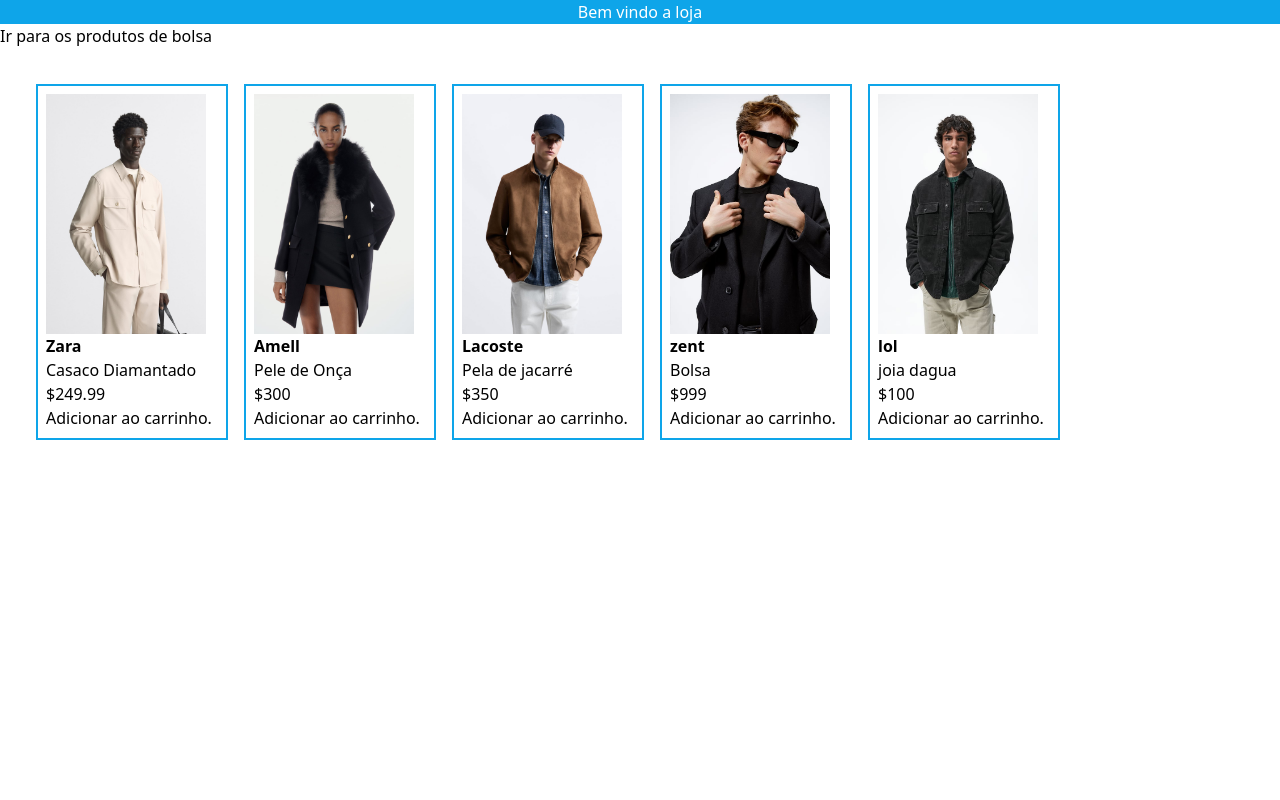
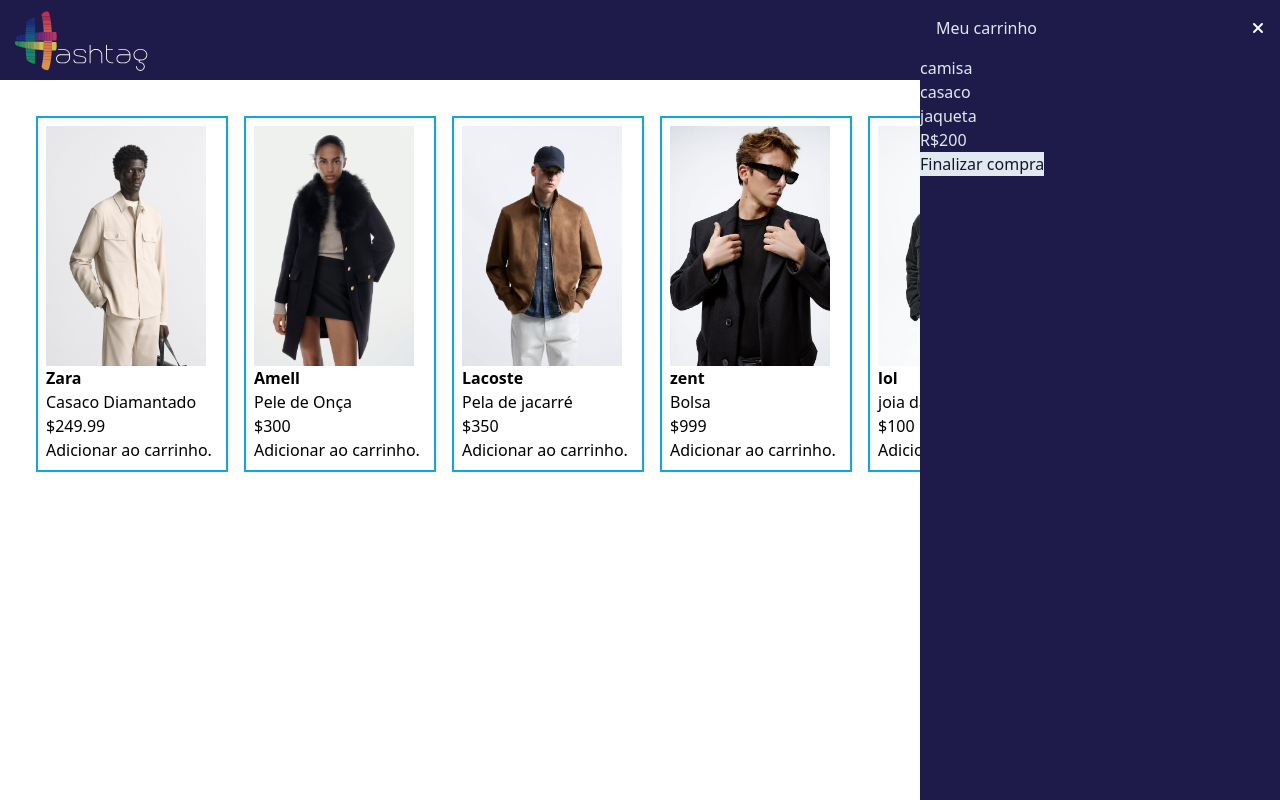
Before and after one commit to iarleyibiapina/MiniCurso-E-commerce, a website built with Vite: page index.html in a window 1280 px wide. Built offline with nearby package versions, Linux system fonts and the light colour scheme.

Commit message:
fix: estrutura pastas

```diff
--- a/index.html
+++ b/index.html
@@ -6,16 +6,57 @@
     <meta name="viewport" content="width=device-width, initial-scale=1.0" />
     <title>E-commerce</title>
     <!-- <link rel="stylesheet" href="./assets/style/style.css" /> -->
-    <link rel="stylesheet" href="./assets/style/output.css" />
+    <link rel="stylesheet" href="./src/style/output.css" />
+    <!-- link CDNJS serve para melhorar desempenho -->
+    <link
+      rel="stylesheet"
+      href="https://cdnjs.cloudflare.com/ajax/libs/font-awesome/6.4.2/css/all.min.css"
+      integrity="sha512-z3gLpd7yknf1YoNbCzqRKc4qyor8gaKU1qmn+CShxbuBusANI9QpRohGBreCFkKxLhei6S9CQXFEbbKuqLg0DA=="
+      crossorigin="anonymous"
+      referrerpolicy="no-referrer"
+    />
   </head>
   <body>
-    <header>
-      <h1 class="bg-sky-500 text-white text-center">Bem vindo a loja</h1>
-      <a href="./views/paginaBolsas.html">Ir para os produtos de bolsa</a>
+    <!-- [] no tailwind serve para adicionar propriedades diferentes do que as pre-definidas -->
+    <section
+      id="carrinho"
+      class="fixed right-0 top-0 bg-indigo-950 h-screen w-[360px] text-slate-200"
+    >
+      <div id="cabecalho-carrinho" class="flex justify-between m-4">
+        <p>Meu carrinho</p>
+        <button>
+          <i class="fa-solid fa-xmark" style="color: #ffffff"></i>
+        </button>
+      </div>
+      <section id="produtos-carrinho">
+        <p>camisa</p>
+        <p>casaco</p>
+        <p>jaqueta</p>
+      </section>
+      <!-- footer -->
+      <p id="preco-total">R$200</p>
+      <button class="bg-slate-200 text-slate-900">Finalizar compra</button>
+    </section>
+    <header class="flex bg-indigo-950 p-2">
+      <img class="h-16" src="assets/logo/hashtag.svg" alt="Logo header" />
+      <div class="text-slate-200 flex justify-end w-full gap-4 items-end pr-10">
+        <button
+          onclick="location = './views/paginaBolsas.html'"
+          class="text-white"
+          href="./views/paginaBolsas.html"
+          title="Ir para aba de bolsas"
+        >
+          <i class="fa-solid fa-hand"></i>
+        </button>
+        <button title="Perfil"><i class="fa-solid fa-user"></i></button>
+        <button title="Carrinho">
+          <i class="fa-solid fa-cart-arrow-down" style="color: #ffffff"></i>
+        </button>
+      </div>
     </header>
     <main>
       <section id="product-area" class="flex m-2"></section>
     </main>
-    <script type="module" src="./assets/js/main.js"></script>
+    <script type="module" src="./src/js/main.js"></script>
   </body>
 </html>
--- a/assets/js/main.js
+++ b/src/js/main.js
@@ -51,6 +51,7 @@
   const cartaoProdutoCatalogo = `
 <div id="item-product-${produtoDoCatalogo.idProduto}" class="border-solid border-2 border-sky-500 w-48 p-2 m-2">
 <img
+  class="w-auto"
   src="assets/img/${produtoDoCatalogo.nomeArquivoImagem}"
   alt="imagem produto 1"
   style="height: 240px"
```
Also changed, not shown: views/paginaBolsas.html (+3 -3 lines), src/js/catalogoBolsas.js (renamed from assets/js/catalogoBolsas.js), src/style/output.css, src/style/paginaBolsas.css (added), src/style/style.css (renamed from assets/style/style.css).
